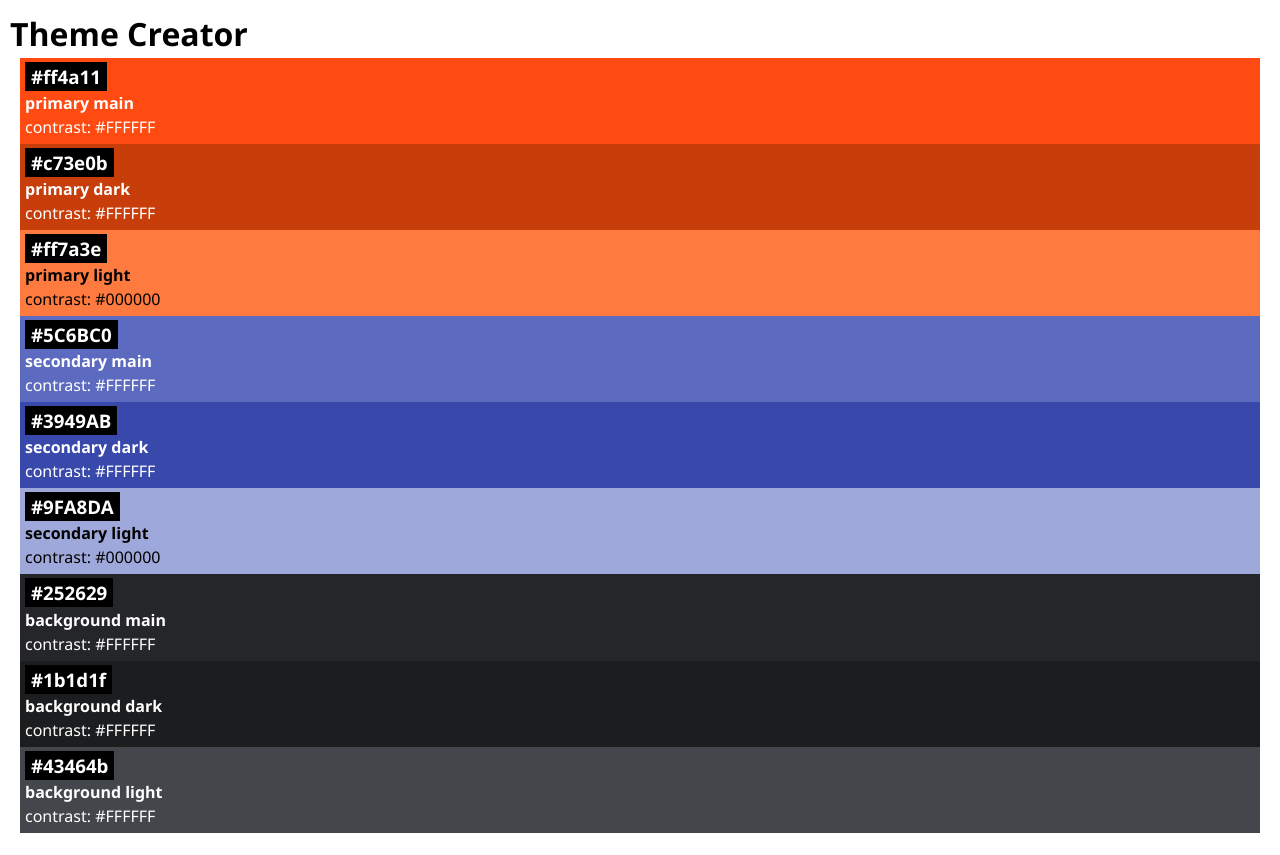
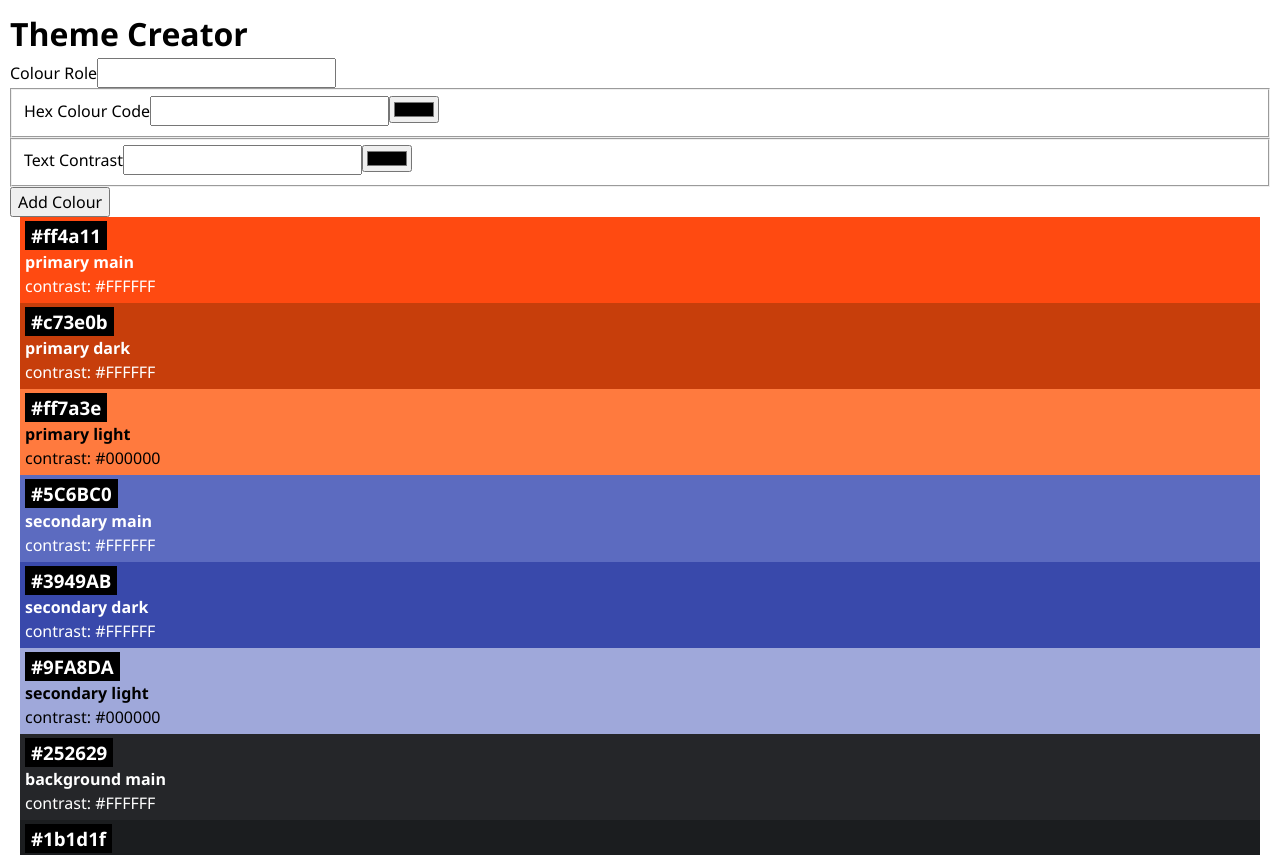
Before and after one commit to rvoll/Recap-project-4_Theme-creator, a React (Vite) app: page / in a window 1280 px wide. Shown: the top 855 px of the page. Built offline with nearby package versions, Linux system fonts and the light colour scheme.

Commit message:
delete Form.css, modify app.jsx and Form.jsx fixing bugs and creating a proper foundation for the theme creator app

```diff
--- a/src/App.jsx
+++ b/src/App.jsx
@@ -1,13 +1,140 @@
 import { initialColors } from "./lib/colors";
 import Color from "./Components/Color/Color";
+// LATER - once I use it here:
 import Form from "./Components/Form/Form";
+
 import "./App.css";
+
+// OMIT?: import react
+// import React from "react";
+// LATER: import useState
+// import { useState } from "react";
+
+// TASKS:
+// - Implement a ColorForm component
+//     that allows users to
+//      submit new colors to the theme.
+
+// - (inside the ColorForm component) Use a package
+// to generate unique id's like nanoid or ui
+// - Develop a ColorInput component
+//      to handle synchronized text and color inputs,
+//        ensuring that they reflect the same value.
+//    ( Controlled Inputs )
+
+console.log("App.jsx is connected!");
 
 function App() {
   return (
     <>
       <h1>Theme Creator</h1>
+      {/* create component in which to get form from Form.jsx  */}
+      <>
+        {/* LATER MOVE THE <form> TAG!!! into Form.jsx */}
+        <form>
+          {/* add classes for layout with css */}
 
+          <label htmlFor="Role">Colour Role</label>
+          {/* defaultValue={initialData.hex} von Laura übernommen; siehe Tip in den instructions!!!
+          außerdem noch value="" and inputValue="" hinzufügen - mit UseSate auf jeden Fall*/}
+          <input type="text" role="background main" id="Role" />
+
+          {/* below: später mit useState wieder as defaultWert verwenden:
+              defaultValue={initialData.hex} */}
+
+          {/* arrange the 2 fields for each horizontally with Flexbox*/}
+          {/* Labels above the (text) fields */}
+          {/* maybe use pattern="xy" for role and hex value?*/}
+
+          {/* group fields togther with fieldset tag, (s. HO HTML Forms) */}
+
+          <fieldset>
+            <label htmlFor="hexValueText">Hex Colour Code</label>
+            <input
+              type="text"
+              role="background main"
+              id="hexValueText"
+              name="red"
+            />
+            {/* ADD LATER:
+              value="hexValueRed"
+ */}
+            <label htmlFor="hexValueColor"></label>
+            <input
+              type="color"
+              role="background main"
+              name="red"
+              id="hexValueColor"
+            />
+            {/* ADD LATER:
+              value="hexValueRed"
+ */}
+            {/* use color picker tool, see html form handout, p.3 */}
+            {/* type="color" creates a color picker */}
+            {/* change type then */}
+          </fieldset>
+
+          <fieldset>
+            <label htmlFor="textContrastText">Text Contrast</label>
+            {/*
+            !!! -----------
+            DAS PROBLEM LIEGT HIER UNTEN DRIN!!!
+            !!! ---------
+            */}
+            <input
+              type="text"
+              role="background main"
+              name="yellow"
+              id="textContrastText"
+            />
+            {/* BUG FIX:
+                This was inside the input above; check where it comes from
+                 and what it is good for; ah, I think it was the default value
+                 I wanted to use!
+              "#54c73d" */}
+
+            {/* connect hexValueText and hexValueColor as well as
+      contrastText and contrastColor,
+      so when one of them is filled in (with a string
+        or color respectively),
+      the other automatically gets filled in with the other value,
+      i.e. with a color or string, respectively.  */}
+
+            <label htmlFor="textContrastColor"></label>
+            <input
+              type="color"
+              role="background main"
+              name="green"
+              id="textContrastColor"
+            />
+            {/* USE LATER:
+            default value for contrast: "#000000" */}
+
+            {/* use color picker tool, see html form handout, p.3 */}
+            {/* maybe a radio element or dropdown menu for contrast? */}
+          </fieldset>
+
+          {/* add sth. like this for the button later:
+          onClick="addColorButton" */}
+          <button type="submit" aria-label="add Color">
+            Add Colour
+          </button>
+
+          {/* JETZT: GIVE FUNCTION TO BUTTON!!!
+
+      Upon submission,
+      the new color is added to the top of the colors
+      and is displayed on a color card to confirm addition. */}
+
+          {/* adds a bar of the selected color
+      above/on top of the other bars,
+      with the entered/selected string names
+      of hex, role and contrast (in this order) */}
+
+          {/* if therewas enough time, one could add a reset button
+      in order to delete all previous choices - Challenge 3!*/}
+        </form>
+      </>
       {initialColors.map((color) => {
         return <Color key={color.id} color={color} />;
       })}
--- a/src/Components/Form/Form.jsx
+++ b/src/Components/Form/Form.jsx
@@ -1,64 +1,36 @@
-import "./Form.css";
+// später wieder ausklammern:
+// import "./Form.css";
 
-// Users can input a role, hex value,
-// and contrast text via a form
-// to add a new color to the theme.
+// LATER - once I use it:
+//   import useState
+import { useState } from "react";
 
-// The form should be prefilled with default values
-// to guide user input.
+// LATER - once I use it:
+//    Use a package to generate unique id's like nanoid or ui
+//    import { uid } from "uid";
+
+// ColorForm component:
+//  allows users to msubmit new colors to the theme.
+// only AFTER THIS: Develop a ColorInput component
+// to handle synchronized text and color inputs (see instructions for details:
+//github.com/users/rvoll/projects/1/views/1?pane=issue&itemId=67105882 )
+
+console.log("Form.jsx is connected!");
 
 export default function Form() {
-  return (
-    // ist es nötig/sinnvol, hier ein div drum zu wrappen?
-    // oder reicht es, dass alles in form steckt?
-    //     <div
-    //       className="color-card"
-    //       style={{
-    //         background: color.hex,
-    //         color: color.contrastText,
-    //       }}
-    //     >
-    <form>
-      {/* add classes for layout with css */}
+  console.log("and here is the function... 😊");
 
-      <label htmlFor="Role">Colour Role</label>
-      <input type="text" role="background main" id="Role"></input>
+  //   // add argument { Form } for Form?
+  //   return (
 
-      {/* inputs for hex and contrastText should include
-both color and text input types */}
+  // // MOVE <form> tag IN HERE!!! from App.jsx
 
-      <label htmlFor="hexValueText">hex Colour Code</label>
-      <input type="text" role="background main" id="hexValueText"></input>
-
-      <label htmlFor="hexValueColor">hex Colour Code</label>
-      <input type="color" role="background main" id="hexValueColor"></input>
-      {/* use color picker tool, see html form handout, p.3 */}
-      {/* change type then */}
-
-      <label htmlFor="contrastText">Text Contrast</label>
-      <input type="text" role="background main" id="contrastText"></input>
-
-      <label htmlFor="contrastColor">Text Contrast</label>
-      <input type="color" role="background main" id="contrastColor"></input>
-      {/* use color picker tool, see html form handout, p.3 */}
-      {/* change type then */}
-    </form>
-    //     </div>
-  );
+  // );
 }
 
-// export default function Color({ color }) {
-//   return (
-//     <div
-//       className="color-card"
-//       style={{
-//         background: color.hex,
-//         color: color.contrastText,
-//       }}
-//     >
-//       <h3 className="color-card-headline">{color.hex}</h3>
-//       <h4>{color.role}</h4>
-//       <p>contrast: {color.contrastText}</p>
-//     </div>
-//   );
-// }
+Form();
+
+// TASKS:
+// The form should be prefilled with default values to guide user input.
+// Upon submission, the new color is added to the top of the colors
+// and is displayed on a color card to confirm addition.
```
Also changed, not shown: src/Components/Color.css (deleted, +0 -11 lines), src/Components/Color.jsx (deleted, +0 -17 lines), src/Components/Form/Form.css (deleted, +0 -11 lines).
